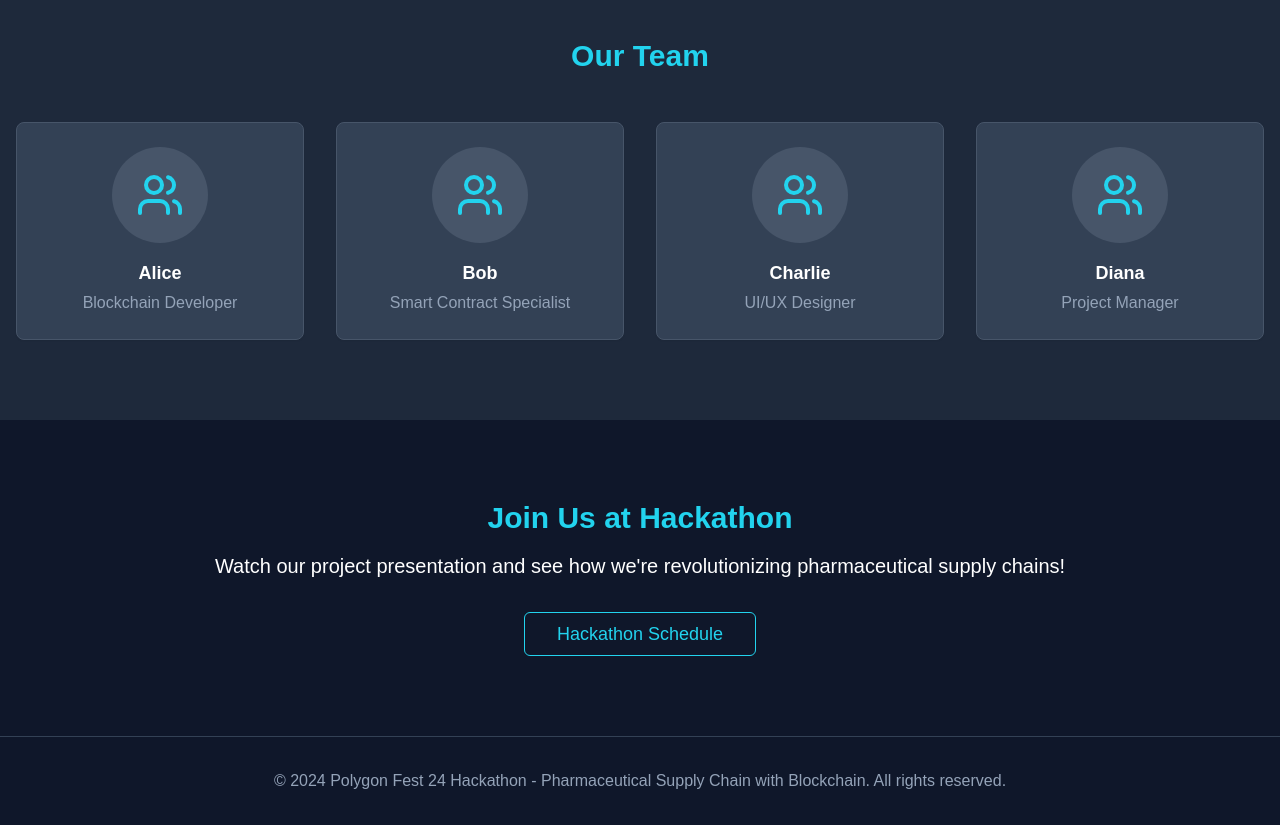
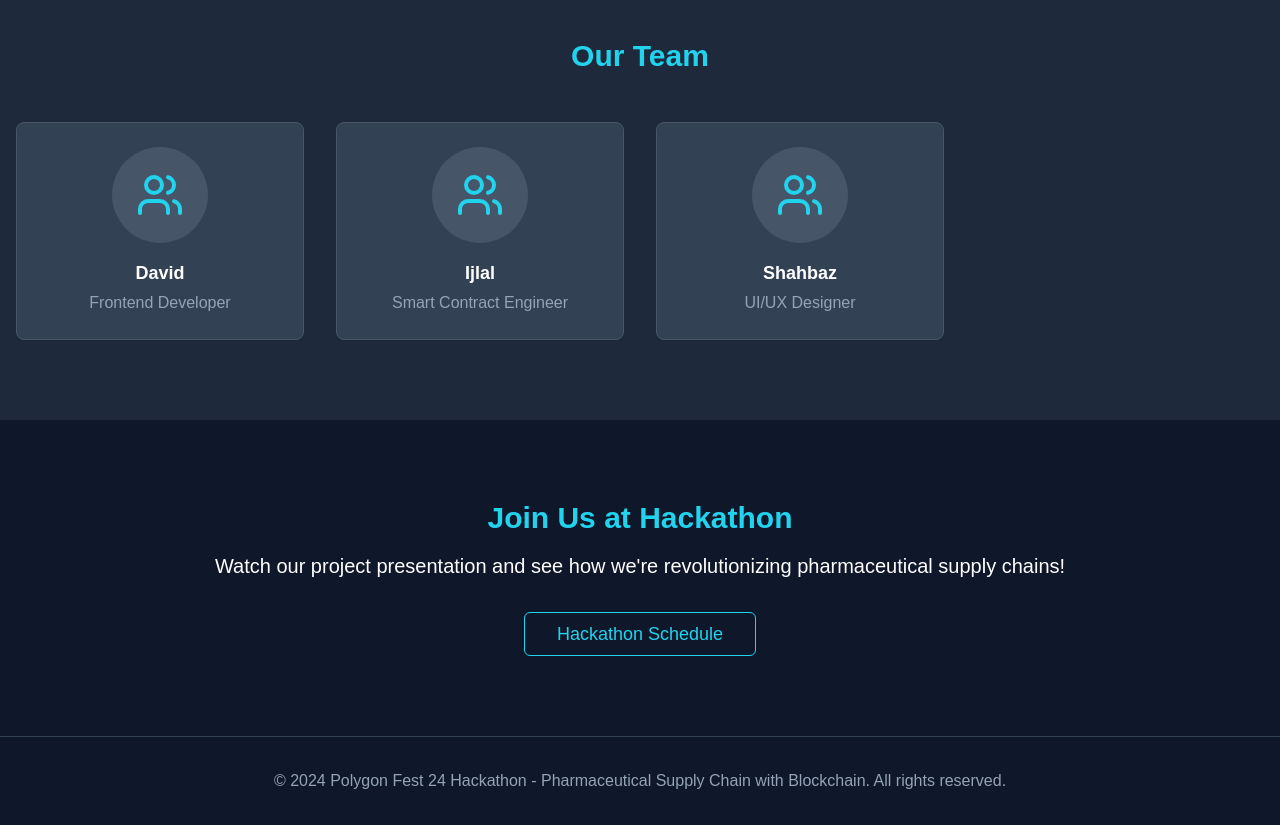
Before and after one commit to ijlal321/PharmaChain, a Next.js app in the folder client/: page / in a window 1280 px wide. Shown: the part 2060-2885 px from the top of the page. Built offline with nearby package versions, Linux system fonts and the light colour scheme.

Commit message:
minor bugs fixed

```diff
--- a/client/components/home-page.tsx
+++ b/client/components/home-page.tsx
@@ -120,10 +120,9 @@ export function HomePageComponent() {
           <div className="container mx-auto px-4">
             <h3 className="text-3xl font-bold text-center mb-12 text-cyan-400">Our Team</h3>
             <div className="grid grid-cols-1 md:grid-cols-4 gap-8">
-              <TeamMember name="Alice" role="Blockchain Developer" />
-              <TeamMember name="Bob" role="Smart Contract Specialist" />
-              <TeamMember name="Charlie" role="UI/UX Designer" />
-              <TeamMember name="Diana" role="Project Manager" />
+              <TeamMember name="David" role="Frontend Developer" />
+              <TeamMember name="Ijlal" role="Smart Contract Engineer" />
+              <TeamMember name="Shahbaz" role="UI/UX Designer" />
             </div>
           </div>
         </section>
```
